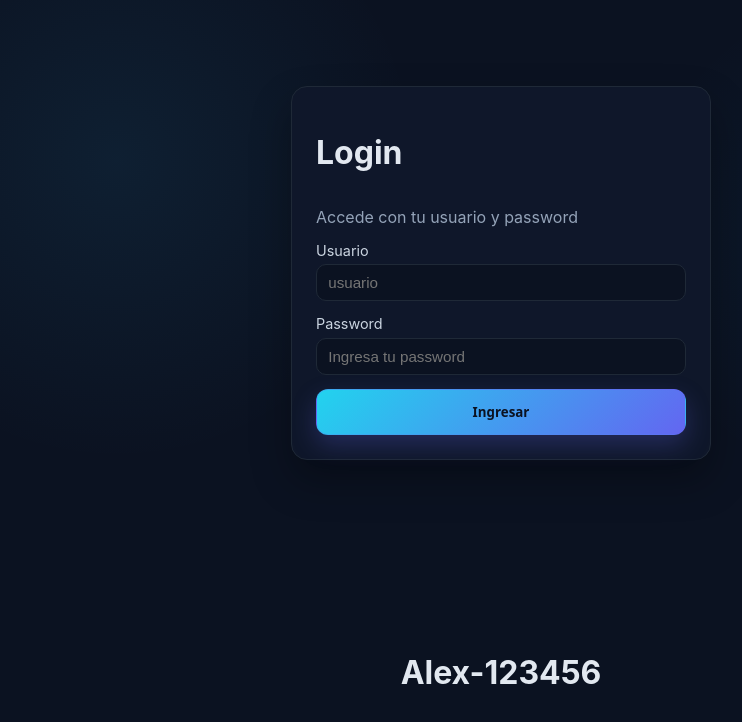
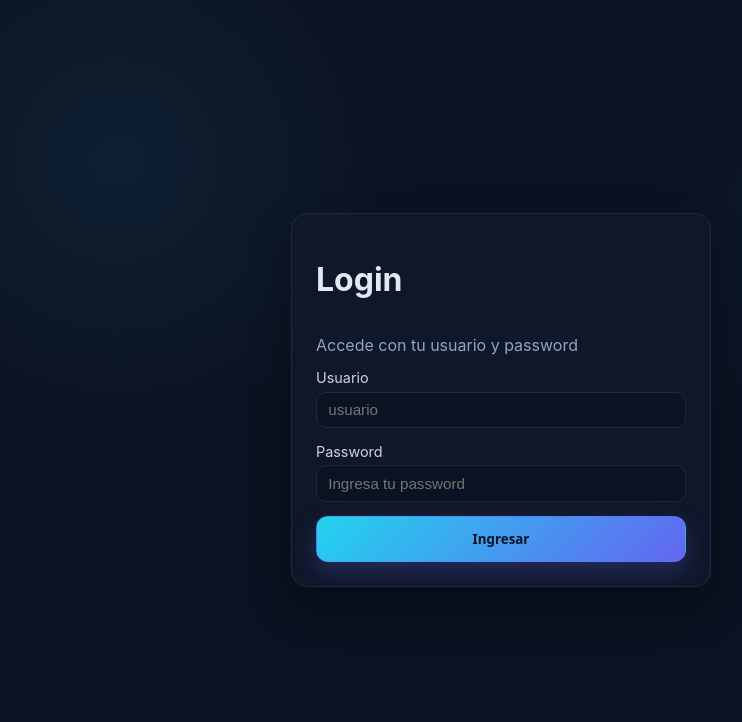
Before and after one commit to ACasillas1999/Sisproyect, an Angular app: page /login in a window 1280 px wide. Shown: the top 722 px of the page, without its empty margins (139-881 px from the left). Built offline with nearby package versions, Linux system fonts and the light colour scheme.

Commit message:
Update login.component.html

```diff
--- a/src/app/login.component.html
+++ b/src/app/login.component.html
@@ -22,5 +22,5 @@
     </button>
     <p class="muted" *ngIf="message()">{{ message() }}</p>
   </div>
-  <div> <h1>Alex-123456</h1></div>
+
 </div>
```
